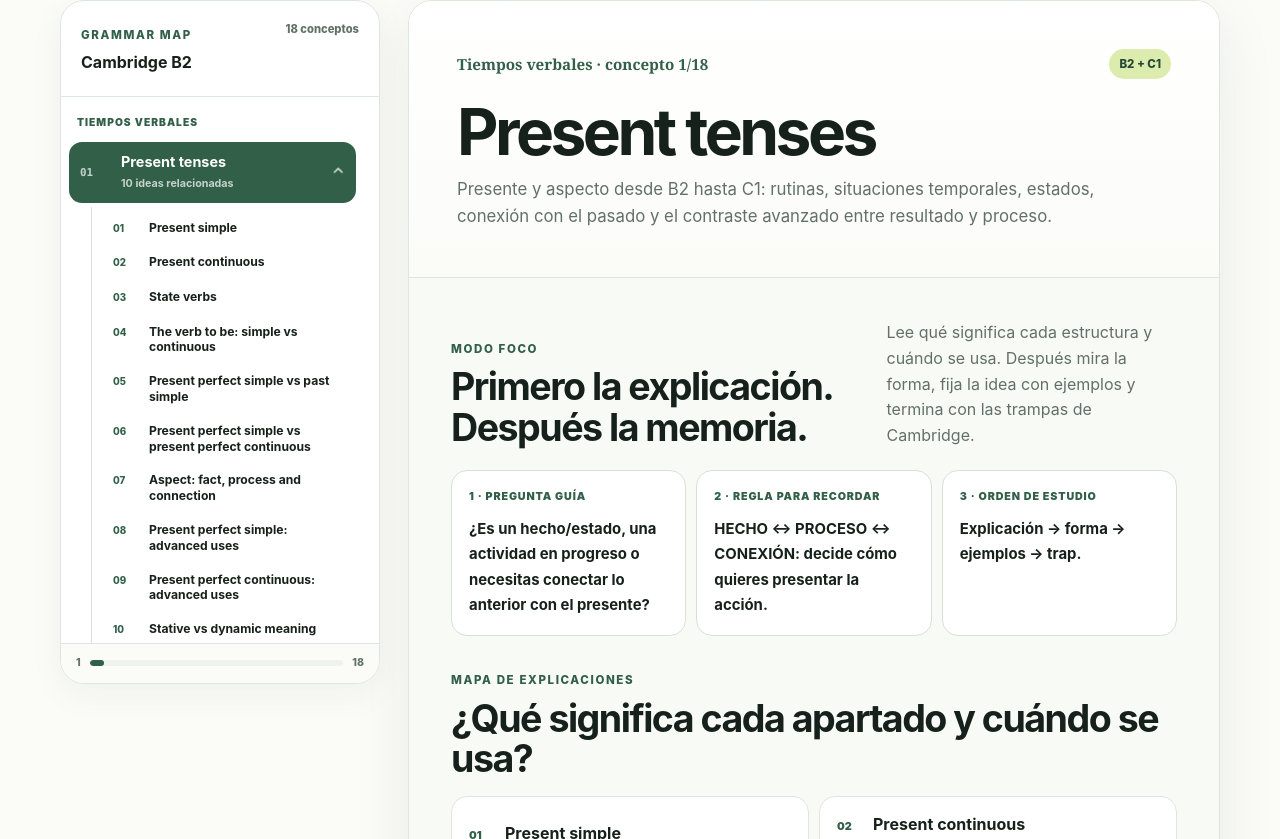
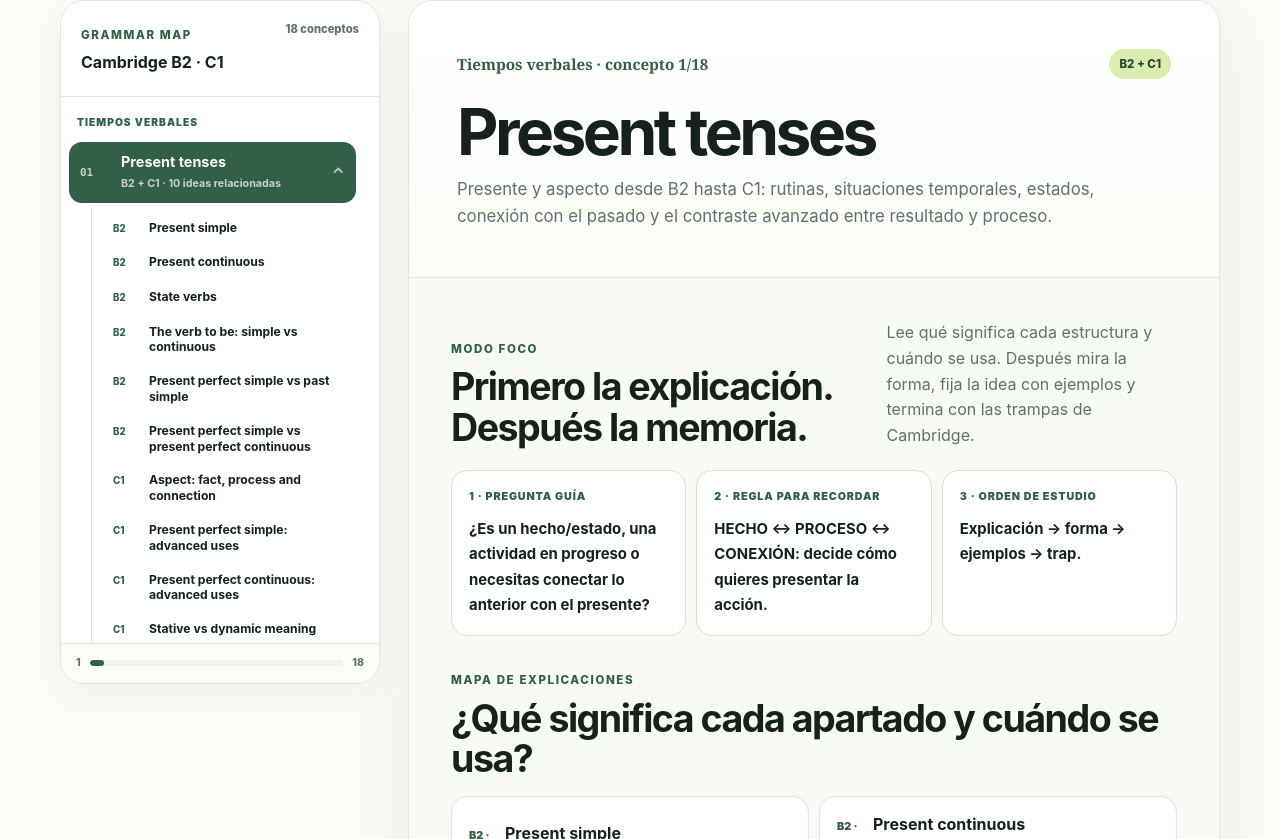
Before and after one commit to susinodevelop/learningenglish, a Next.js app: page /grammar in a window 1280 px wide. Shown: the part 501-1340 px from the top of the page. Built offline with nearby package versions, Linux system fonts and the light colour scheme.

Commit message:
feat: show B2 and C1 levels throughout grammar

```diff
--- a/components/grammar/grammar-concept-browser.tsx
+++ b/components/grammar/grammar-concept-browser.tsx
@@ -150,11 +150,11 @@ export function GrammarConceptBrowser({ topics }: GrammarConceptBrowserProps) {
 
   return (
     <div className={styles.layout}>
-      <aside className={styles.sidebar} aria-label="Conceptos de gramática B2">
+      <aside className={styles.sidebar} aria-label="Conceptos de gramática Cambridge B2 y C1">
         <div className={styles.sidebarHeading}>
           <div>
             <span className="eyebrow">Grammar map</span>
-            <strong>Cambridge B2</strong>
+            <strong>Cambridge B2 · C1</strong>
           </div>
           <span>{topics.length} conceptos</span>
         </div>
@@ -182,7 +182,7 @@ export function GrammarConceptBrowser({ topics }: GrammarConceptBrowserProps) {
                           <span className={styles.number}>{String(topicIndex + 1).padStart(2, "0")}</span>
                           <span className={styles.copy}>
                             <strong>{topic.title}</strong>
-                            <small>{topic.sections.length} ideas relacionadas</small>
+                            <small>{topic.level} · {topic.sections.length} ideas relacionadas</small>
                           </span>
                         </button>
                         <button
@@ -199,14 +199,14 @@ export function GrammarConceptBrowser({ topics }: GrammarConceptBrowserProps) {
 
                       {isExpanded && (
                         <div className={styles.subnav} id={subnavId}>
-                          {topic.sections.map((section, sectionIndex) => (
+                          {topic.sections.map((section) => (
                             <button
                               type="button"
                               key={section.id}
                               className={styles.subtopicButton}
                               onClick={() => openSection(topic.slug, section.id)}
                             >
-                              <span>{String(sectionIndex + 1).padStart(2, "0")}</span>
+                              <span>{section.level}</span>
                               <strong>{section.title}</strong>
                             </button>
                           ))}
@@ -276,7 +276,7 @@ export function GrammarConceptBrowser({ topics }: GrammarConceptBrowserProps) {
                   onClick={() => openSection(activeTopic.slug, section.id)}
                 >
                   <div className={styles.quickCardTop}>
-                    <span>{String(index + 1).padStart(2, "0")}</span>
+                    <span>{section.level} · {String(index + 1).padStart(2, "0")}</span>
                     <strong>{section.title}</strong>
                   </div>
                   <p>{section.intro ?? section.rules[0]}</p>
@@ -303,7 +303,7 @@ export function GrammarConceptBrowser({ topics }: GrammarConceptBrowserProps) {
             {activeTopic.sections.map((section, sectionIndex) => (
               <section className={styles.grammarSection} id={section.id} key={section.id}>
                 <div className={styles.sectionTitleRow}>
-                  <span>{String(sectionIndex + 1).padStart(2, "0")}</span>
+                  <span>{section.level} · {String(sectionIndex + 1).padStart(2, "0")}</span>
                   <h3>{section.title}</h3>
                 </div>
 
@@ -343,6 +343,7 @@ export function GrammarConceptBrowser({ topics }: GrammarConceptBrowserProps) {
             ))}
           </div>
 
+          {quizQuestions.length > 0 && (
             <section className={styles.miniTestSection}>
               <div className={styles.miniTestHeading}>
                 <span className="eyebrow">Recuperación activa</span>
@@ -351,6 +352,7 @@ export function GrammarConceptBrowser({ topics }: GrammarConceptBrowserProps) {
               </div>
               <MiniQuiz key={activeTopic.slug} questions={quizQuestions} />
             </section>
+          )}
         </article>
       </main>
     </div>
```
Lines whose indentation alone changed are shown as unchanged.
